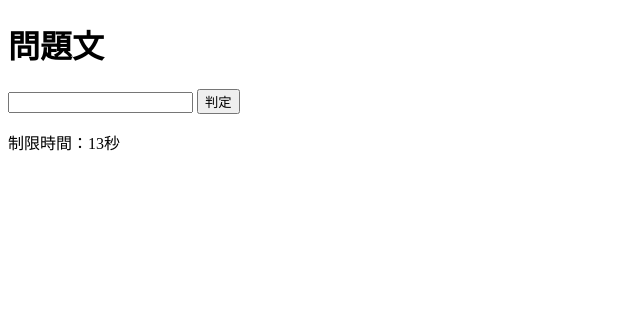
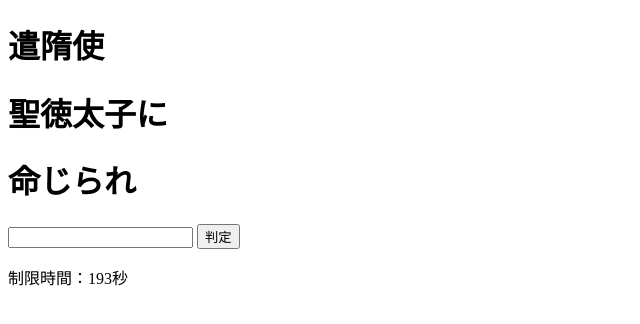
Before and after one commit to kiiiichan/typing_game, a plain HTML site: page html/index.html in a window 1280 px wide. Both pictures are taken after a click on the button "判定". Shown: the whole page, without its empty margins (0-640 px from the left). Drawn offline with Linux system fonts and the light colour scheme.

Commit message:
２．問題文の表示

```diff
--- a/html/index.html
+++ b/html/index.html
@@ -6,7 +6,9 @@
 </head>
 
 <body>
-    <h1 id="text">問題文</h1>
+    <h1 id="text1">問題文</h1>
+    <h1 id="text2">問題文</h1>
+    <h1 id="text3">問題文</h1>
     <input type="text" id="your_type">
     <button type="button" id="judgement">判定</button>
     <p id="timer"></p>
--- a/js/app.js
+++ b/js/app.js
@@ -30,22 +30,48 @@ window.addEventListener("DOMContentLoaded", () => {
   const judge_button = document.getElementById("judgement");
   //入力欄にplayer_typeという名前をつけた
   const player_type = document.getElementById("your_type");
+
+
+  /*
   //答えは天智天皇だよ
   const answers = ["卑弥呼","聖徳太子","蘇我馬子","小野妹子","中臣鎌足","天智天皇"];
-  /*
+  //問題文を登録
+  const items = ["お告げ聞く","聖徳太子text","蘇我馬子text","小野妹子text","中臣鎌足text","天智天皇text"];
+  */
+
+  //問題を多次元配列で登録　箱：items　答え：answer　問題：text
   let items = [
-    { answer:'卑弥呼', text1:'お告げ聞く', text2:'邪馬台国の', text3:'女王さま', image:'img01' },
-    { answer:"聖徳太子", text1:"聖徳太子", text2:"邪馬台国の", text3:"女王さま", image:"img02" },
-    { answer:"蘇我馬子", text1:"蘇我馬子", text2:"邪馬台国の", text3:"女王さま", image:"img03" },
-    { answer:"小野妹子", text1:"小野妹子", text2:"邪馬台国の", text3:"女王さま", image:"img04" },
-    { answer:"中臣鎌足", text1:"中臣鎌足", text2:"邪馬台国の", text3:"女王さま", image:"img05" },
-    { answer:"天智天皇", text1:"天智天皇", text2:"邪馬台国の", text3:"女王さま", image:"img06" },
-    ]
-    */
+    { answer: "卑弥呼" , text1: "お告げ聞く" , text2: "邪馬台国の" , text3: "女王さま"},
+    { answer: "聖徳太子" , text1: "能力で" , text2: "与える冠位" , text3: "十二階"},
+    { answer: "蘇我馬子" , text1: "豪族で" , text2: "推古天皇の" , text3: "おじさんよ" },
+    { answer: "小野妹子" , text1: "遣隋使" , text2: "聖徳太子に" , text3: "命じられ" },
+    { answer: "中臣鎌足" , text1: "死ぬ直前" , text2: "藤原の姓を" , text3: "与えられ" },
+    { answer: "天智天皇" , text1: "壬申の乱" , text2: "甥に勝って" , text3: "天皇に" }
+    ];
+
+  // 配列をシャッフル
+  function shuffle(items) {
+    for (let i = items.length - 1; i >= 0; i--) {
+      let rand = Math.floor(Math.random() * (i + 1));
+      // 配列の数値を入れ替える
+      [items[i], items[rand]] = [items[rand], items[i]]
+    }
+    return items;
+  }
+
+  items = shuffle(items);
+
+  //最初の問題文を表示
+  const text1 = document.getElementById("text1");
+  text1.textContent = items[0].text1;
+  const text2 = document.getElementById("text2");
+  text2.textContent = items[0].text2;
+  const text3 = document.getElementById("text3");
+  text3.textContent = items[0].text3;
 
 //制限時間
 const timer = document.getElementById("timer");
-let TIME = 20;
+let TIME = 200;
 
 const countdown = setInterval(function(){
 
@@ -56,14 +82,20 @@ if(TIME <= 0) finish();
 
 function finish(){
   clearInterval(countdown);
-  answer.textContent = '正解数は' + count + '個でした！';
+  items[ item_no].answer.textContent = '正解数は' + count + '個でした！';
 }
+
+var i = -1 ;
 
   //判定ボタンをクリックしたときのイベントを定義。無名関数を設定
   judge_button.addEventListener("click", function(){
   //let はブロックスコープの変数定義。入力値にinputと名前をつけた
     let input = player_type.value;
-    let answer = answers[getRandomIntInclusive(0,answers.length-1)];
+
+    i = i+1 ;
+
+    let answer = items[i].answer;
+
     console.log(answer);
     //入力値が答えと同じだったら正解、違ったら不正解をコンソールログに出力
     if(input == answer){
@@ -71,6 +103,17 @@ function finish(){
     } else {
       console.log("不正解");
     }
+
+
+  //問題文を表示
+  const text1 = document.getElementById("text1");
+  text1.textContent = items[i+1].text1;
+  const text2 = document.getElementById("text2");
+  text2.textContent = items[i+1].text2;
+  const text3 = document.getElementById("text3");
+  text3.textContent = items[i+1].text3;
+
+
   })
 })
 
```
